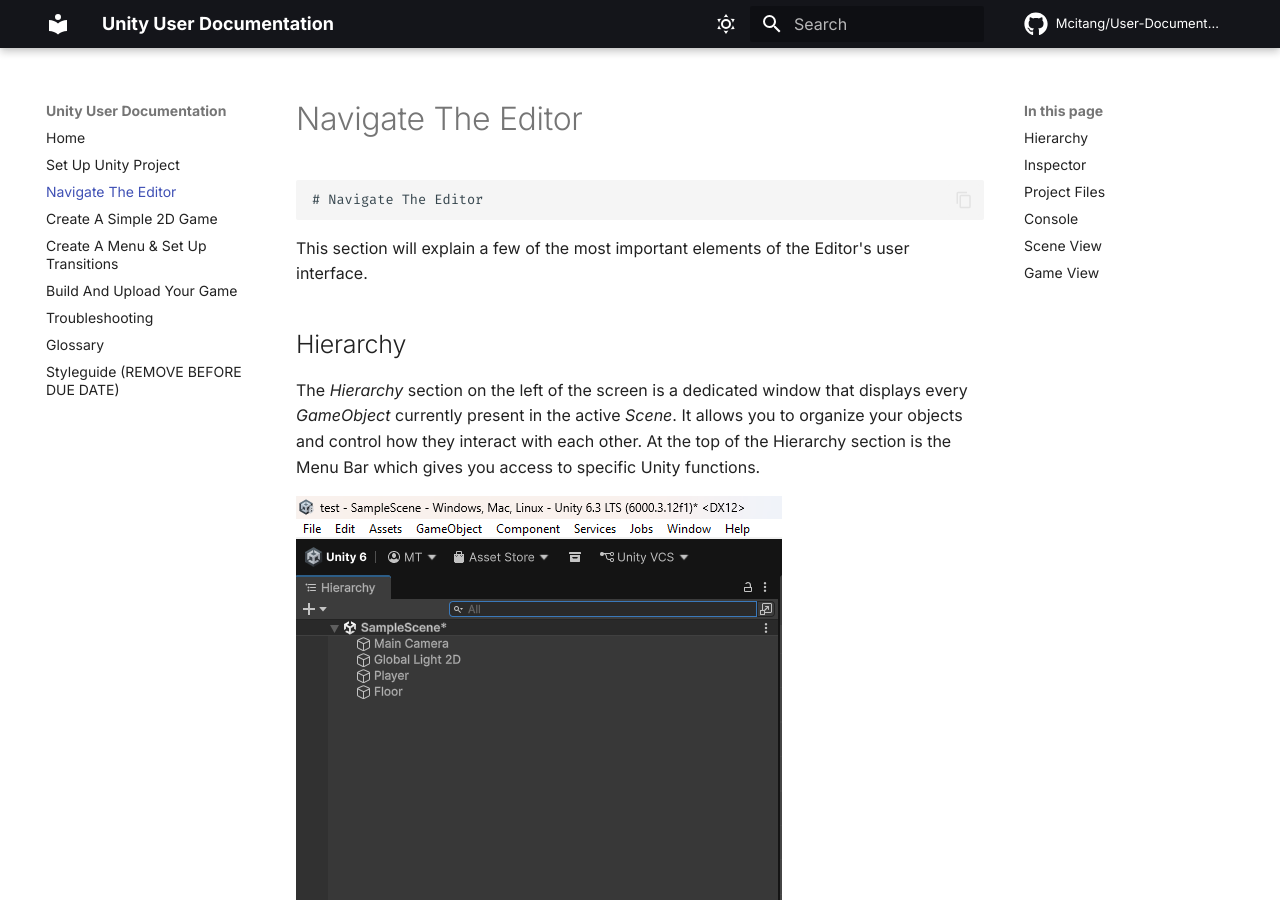
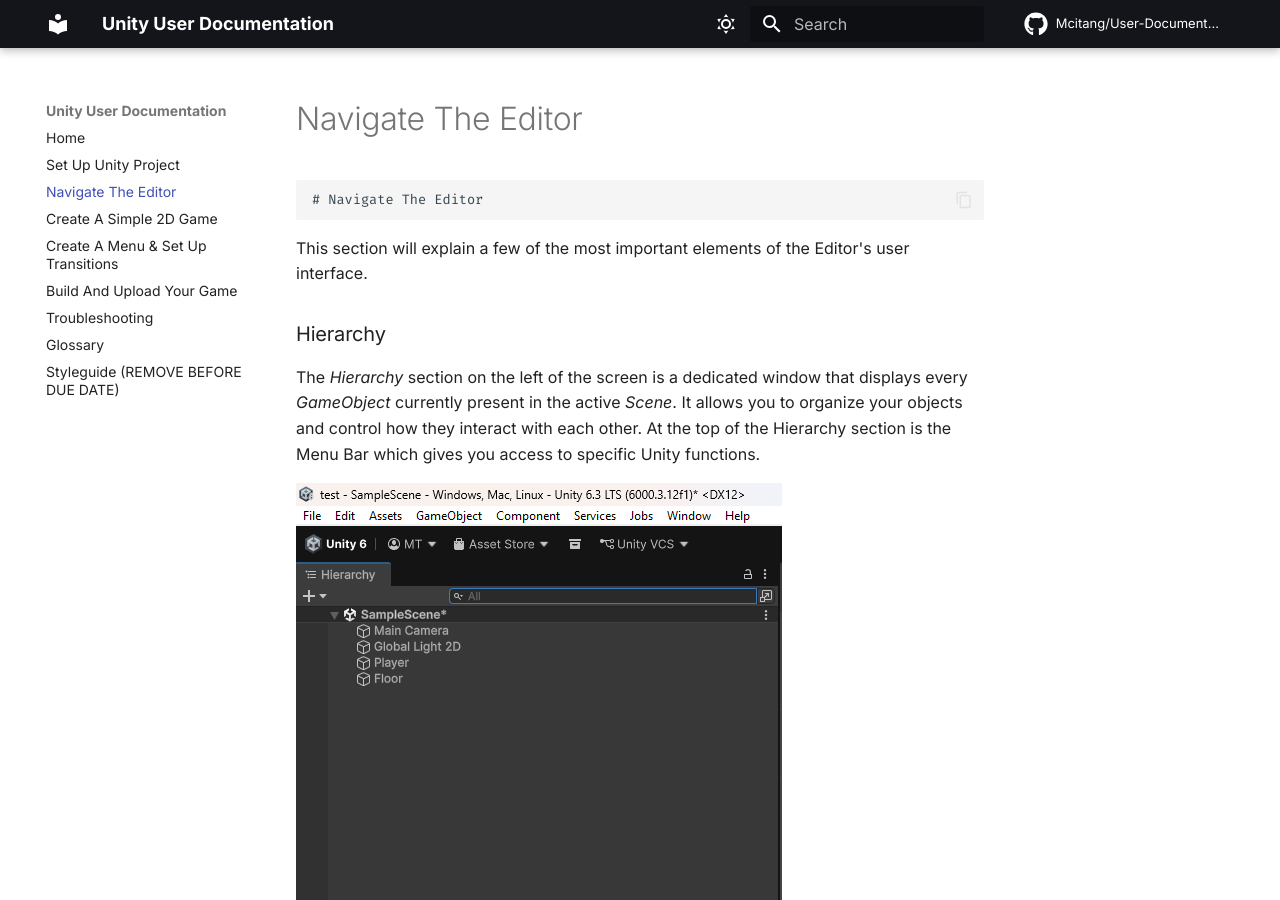
Before and after one commit to Mcitang/User-Documentation, an MkDocs documentation site: the page built from docs/navigate-editor.md, in a window 1280 px wide and 900 px high. Built offline with MkDocs 1.6.1 and Material for MkDocs 9.7.7, drawn with Linux system fonts in a browser that asks for light colours; comment, search, counter and statistics services are not loaded.

Commit message:
Change section headers to header 3s instead of header2
This makes it clearer that it is a section instead of a whole new paragraph

```diff
--- a/docs/navigate-editor.md
+++ b/docs/navigate-editor.md
@@ -2,13 +2,13 @@
 
 This section will explain a few of the most important elements of the Editor's user interface.
 
-## Hierarchy
+### Hierarchy
 
 The _Hierarchy_ section on the left of the screen is a dedicated window that displays every _GameObject_ currently present in the active _Scene_. It allows you to organize your objects and control how they interact with each other. At the top of the Hierarchy section is the Menu Bar which gives you access to specific Unity functions.
 
 ![Hierarchy][hierarchy]
 
-## Inspector
+### Inspector
 
 The _Inspector_ section on the right of the screen is a panel that is used to view and edit the properties, components and settings of objects and assets.
 
@@ -17,19 +17,19 @@
 
 ![Inspector][inspector]
 
-## Project Files
+### Project Files
 
 The _Project Files_ at the bottom of the screen is a window that is the central hub for navigating, organizing and managing all files, assets and folders in the game project.
 
 ![Project Files][project-files]
 
-## Console
+### Console
 
 The _Console_ is at the bottom of the screen is where all errors, warnings and logs are displayed. It shares its space with the _Project Files_ window.
 
 ![Console View][console-view]
 
-## Scene View
+### Scene View
 
 The _Scene View_ at the center of the screen is an interactive sandbox used to help you construct, arrange and edit the game world.
 
@@ -37,7 +37,7 @@
 
 ![Scene View][scene-view]
 
-## Game View
+### Game View
 
 The _Game View_ tab when selected, appears at the center of the screen and is the window that simulates and renders the final output of the project, showing what a player will see when the game is played. It currently shows a blue screen which is expected.
 
```
